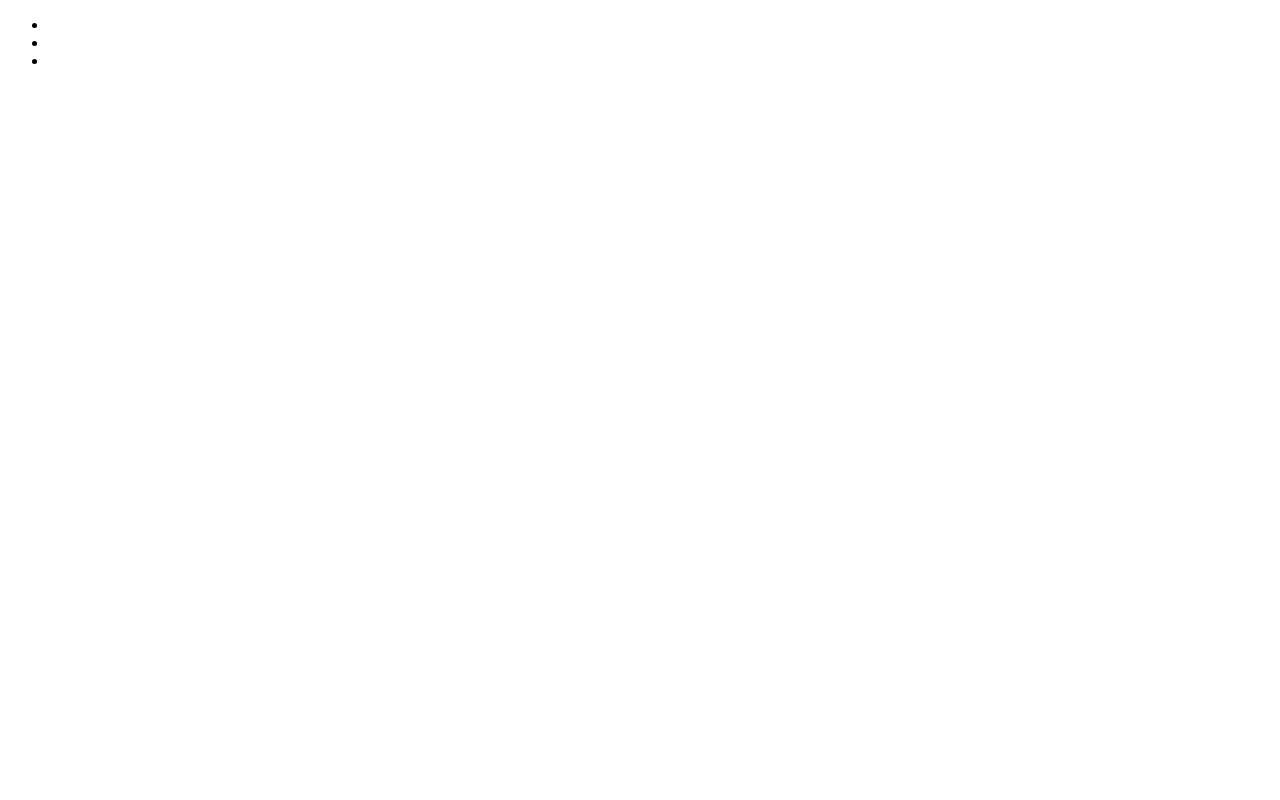
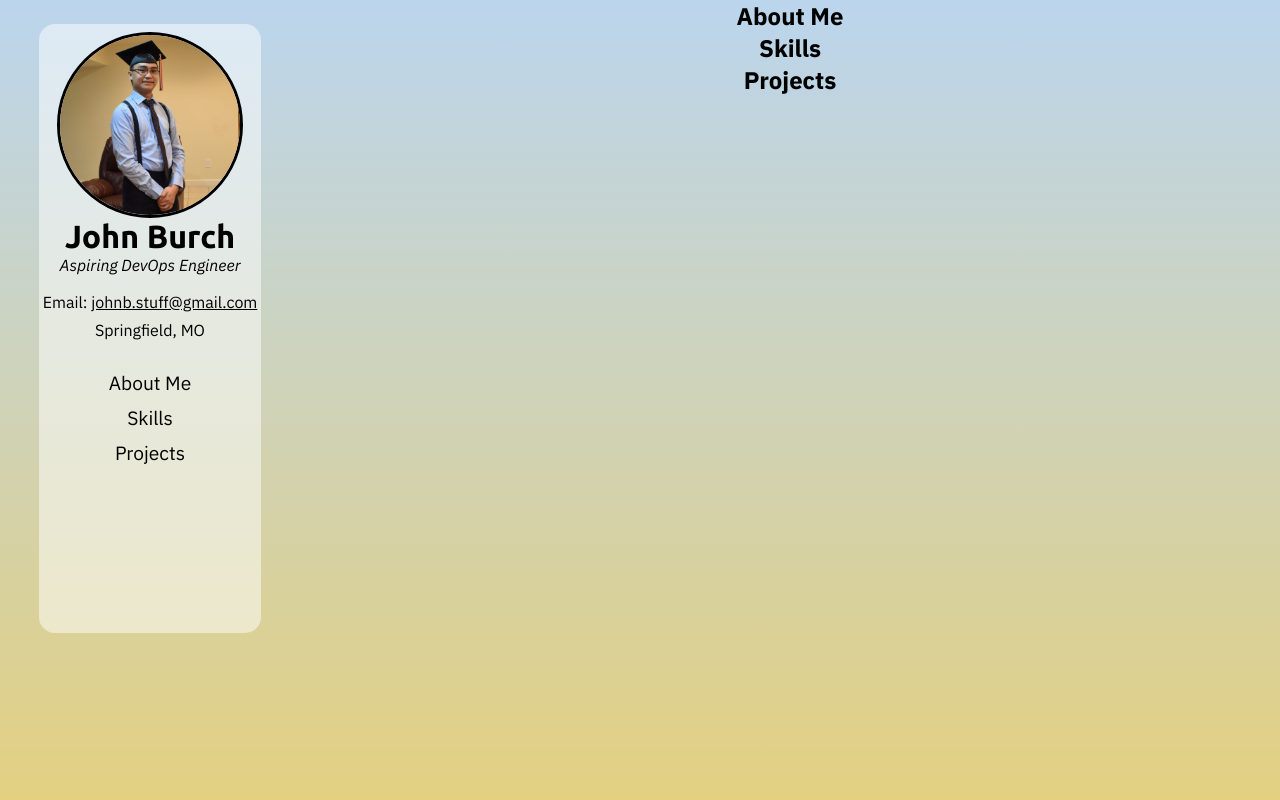
Before and after one commit to Preambleguy/resume-final-project, a plain HTML site: page index.html in a window 1280 px wide. Drawn offline with Linux system fonts and the light colour scheme.

Commit message:
Add rough draft of header and nav

```diff
--- a/css/style.css
+++ b/css/style.css
@@ -4,3 +4,117 @@ Name: John Burch
 Date: November 29, 2025
 Class: CIS-130 W01
 */
+
+@import url('https://fonts.googleapis.com/css2?family=IBM+Plex+Sans:ital,wght@0,100..700;1,100..700&display=swap');
+@import url('https://fonts.googleapis.com/css2?family=Ubuntu:ital,wght@0,300;0,400;0,500;0,700;1,300;1,400;1,500;1,700&display=swap');
+
+/* General Styling */
+
+* {
+    /* Reset default margins/padding to 0 */
+    margin: 0;
+    padding: 0;
+}
+
+body {
+    background: linear-gradient(180deg, #BBD5ED, #e3d081);
+    font-family: "IBM Plex Sans", sans-serif;
+    height: 100vh;
+}
+
+h1 {
+    font-family: "Ubuntu", sans-serif;
+    display: inline-block;
+}
+
+h2 {
+    text-align: center;
+}
+
+/* Header/Navigation/Footer */
+
+.header-container {
+    background-color: rgba(255, 255, 255, 0.5);
+    text-align: center;
+    margin: 24px auto;
+    max-width: 80%;
+    border-radius: 1rem;
+    overflow: hidden;
+}
+
+nav {
+    padding: 1em 0;
+}
+
+.navbar {
+    list-style-type: none;
+}
+
+nav li {
+    margin: 10px;
+}
+
+nav a {
+    padding: 8px;
+    font-size: 1.2em;
+}
+
+nav a,
+footer a {
+    text-decoration: none;
+    color: black;
+}
+
+.contact-info li {
+    padding: 4px;
+}
+
+.contact-info a {
+    color: black;
+}
+
+/* Classes and IDs */
+
+#profile-img {
+    display: block;
+    margin: 0 auto;
+    height: 180px;
+    width: auto;
+    border-radius: 50%;
+    border: 3px solid black;
+    margin-top: 8px;
+}
+
+.tagline {
+    font-style: italic;
+    padding-bottom: 0.8em;
+}
+
+/* Media Query for Tablets */
+
+@media (min-width: 768px) {
+
+}
+
+@media (min-width: 1024px) {
+    body {
+        display: grid;
+        grid-template-columns: 300px 1fr;
+        grid-template-rows: auto;
+    }
+
+    header {
+        grid-column: 1;
+        grid-row: 1;
+    }
+
+    nav {
+        grid-column: 1;
+        grid-row: 2;
+    }
+
+    main {
+        grid-column: 2;
+        grid-row: 1 / span 2;
+    }
+}
--- a/index.html
+++ b/index.html
@@ -11,27 +11,40 @@
     <meta name="viewport" content="width=device-width, initial-scale=1.0">
     <title>Resume | John Burch</title>
     <link rel="stylesheet" href="css/style.css">
+    <script src="https://kit.fontawesome.com/45084c80e8.js" crossorigin="anonymous"></script>
 </head>
 <body>
-    <header>
-        <nav>
-            <ul>
-                <li><a href=""></a></li>
-                <li><a href=""></a></li>
-                <li><a href=""></a></li>
+    <div class="header-container">
+        <header>
+            <img src="img/placeholder-resized-1024.jpg" alt="placeholder" id="profile-img">
+            <h1>John Burch</h1>
+            <p class="tagline">Aspiring DevOps Engineer</p>
+            <ul class="contact-info">
+                <li>Email: <a href="mailto:johnb.stuff@gmail.com">johnb.stuff@gmail.com</a></li>
+                <li>Springfield, MO</li>
             </ul>
-        </nav>
-    </header>
+            <nav>
+                <ul class="navbar">
+                    <li><a href="#about-me">About Me</a></li>
+                    <li><a href="#skills">Skills</a></li>
+                    <li><a href="#projects">Projects</a></li>
+                </ul>
+            </nav>
+        </header>
+    </div>
     <main>
-        <section>
+        <section id="about-me">
+            <h2>About Me</h2>
             <!-- About Me Section -->
         </section>
 
-        <section>
+        <section id="skills">
+            <h2>Skills</h2>
             <!-- Skills and Experience -->
         </section>
 
-        <section>
+        <section id="projects">
+            <h2>Projects</h2>
             <!-- Projects -->
         </section>
     </main>
```
Also changed, not shown: img/placeholder-resized-1024.jpg (added).
